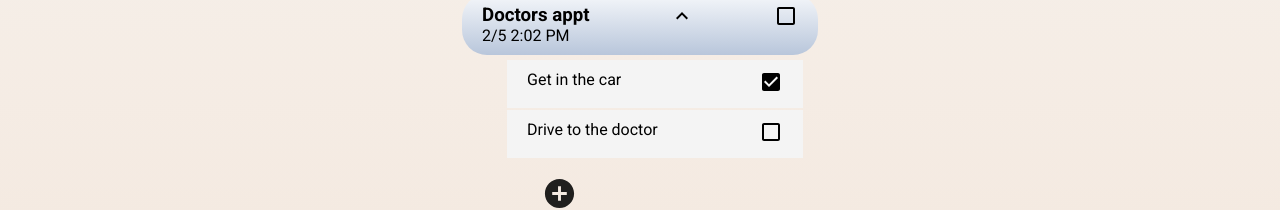
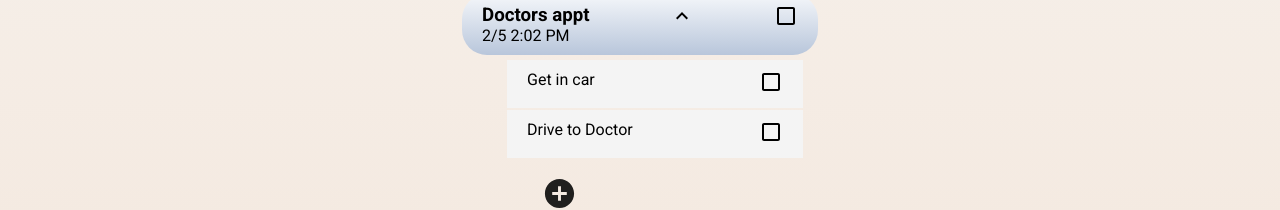
Before and after one commit to indomie858/todolist-react, a React (Create React App) app: page / in a window 1280 px wide. Both pictures are taken after a click on the element 681 px from the left and 155 px from the top of the page. Shown: the part 131-341 px from the top of the page. Built offline with nearby package versions, Linux system fonts and the light colour scheme; no server answers.

Commit message:
changed subtasks back to only text

```diff
--- a/src/components/Pages/Home.js
+++ b/src/components/Pages/Home.js
@@ -31,19 +31,11 @@ const Home = () => {
         emailSelected: true,
         discordSelected: false,
         reminder: true,
-        isCompleted: false,
+        isComplete: false,
         subTasks:
           [
-            {
-              id: 1,
-              text: 'Get in the car',
-              isCompleted: true,
-            },
-            {
-              id: 2,
-              text: 'Drive to the doctor',
-              isCompleted: false,
-            }
+            'Get in car',
+            'Drive to Doctor'
           ],
       },
       {
@@ -57,24 +49,12 @@ const Home = () => {
         emailSelected: true,
         discordSelected: false,
         reminder: true,
-        isCompleted: true,
+        isComplete: true,
         subTasks:
           [
-            {
-              id: 1,
-              text: 'Take two shots',
-              isCompleted: false,
-            },
-            {
-              id: 2,
-              text: 'Put on some pants',
-              isCompleted: true,
-            },
-            {
-              id: 3,
-              text: 'Get a ride to school',
-              isCompleted: false,
-            }
+            'Take two shots',
+            'Put on some pants',
+            'Get a ride to school'
           ],
       },
       {
@@ -88,24 +68,12 @@ const Home = () => {
         emailSelected: true,
         discordSelected: false,
         reminder: true,
-        isCompleted: false,
+        isComplete: false,
         subTasks:
           [
-            {
-              id: 1,
-              text: 'Make shopping list',
-              isCompleted: false,
-            },
-            {
-              id: 2,
-              text: 'Drive to Costco',
-              isCompleted: true,
-            },
-            {
-              id: 3,
-              text: 'Buy some shit',
-              isCompleted: true,
-            }
+            'Make shopping list',
+            'Drive to costco',
+            'Buy some shit'
           ],
       },
       {
@@ -119,7 +87,7 @@ const Home = () => {
         emailSelected: true,
         discordSelected: false,
         reminder: true,
-        isCompleted: false,
+        isComplete: false,
         subTasks: [
         ],
       },
--- a/src/components/SubTask.js
+++ b/src/components/SubTask.js
@@ -4,12 +4,12 @@ import CheckBoxIcon from '@material-ui/icons/CheckBox';
 import { useState } from 'react';
 
 const SubTask = ({ subTask }) => {
-    const [taskComplete, setTaskComplete] = useState(subTask.isCompleted);
+    const [taskComplete, setTaskComplete] = useState(false);
 
     return (
         // outputs subtask from subtasks array
         <div className="subtask">
-            <p>{subTask.text}</p>
+            <p>{subTask}</p>
             <div className="task-flex-right" onClick={() => setTaskComplete(!taskComplete)} >
                 {!taskComplete ? <CheckBoxOutlineBlankIcon /> : <CheckBoxIcon />}
             </div>
--- a/src/components/Task.js
+++ b/src/components/Task.js
@@ -10,12 +10,12 @@ import moment from 'moment'
 const Task = (props) => {
     const [showSubTasks, setShowSubTasks] = useState(false);
     const [subTasks, setSubTasks] = useState(props.task.subTasks);
-    const [taskComplete, setTaskComplete] = useState(props.task.isCompleted);
+    const [taskComplete, setTaskComplete] = useState(props.task.isComplete);
 
     //function for adding subtasks.
     //need to handle sending subtask to the backend
     const addSubTask = (subTask) => {
-        //setSubTasks([...subTasks, subTask]);
+        setSubTasks([...subTasks, subTask]);
         console.log(subTask);
     }
 
```
